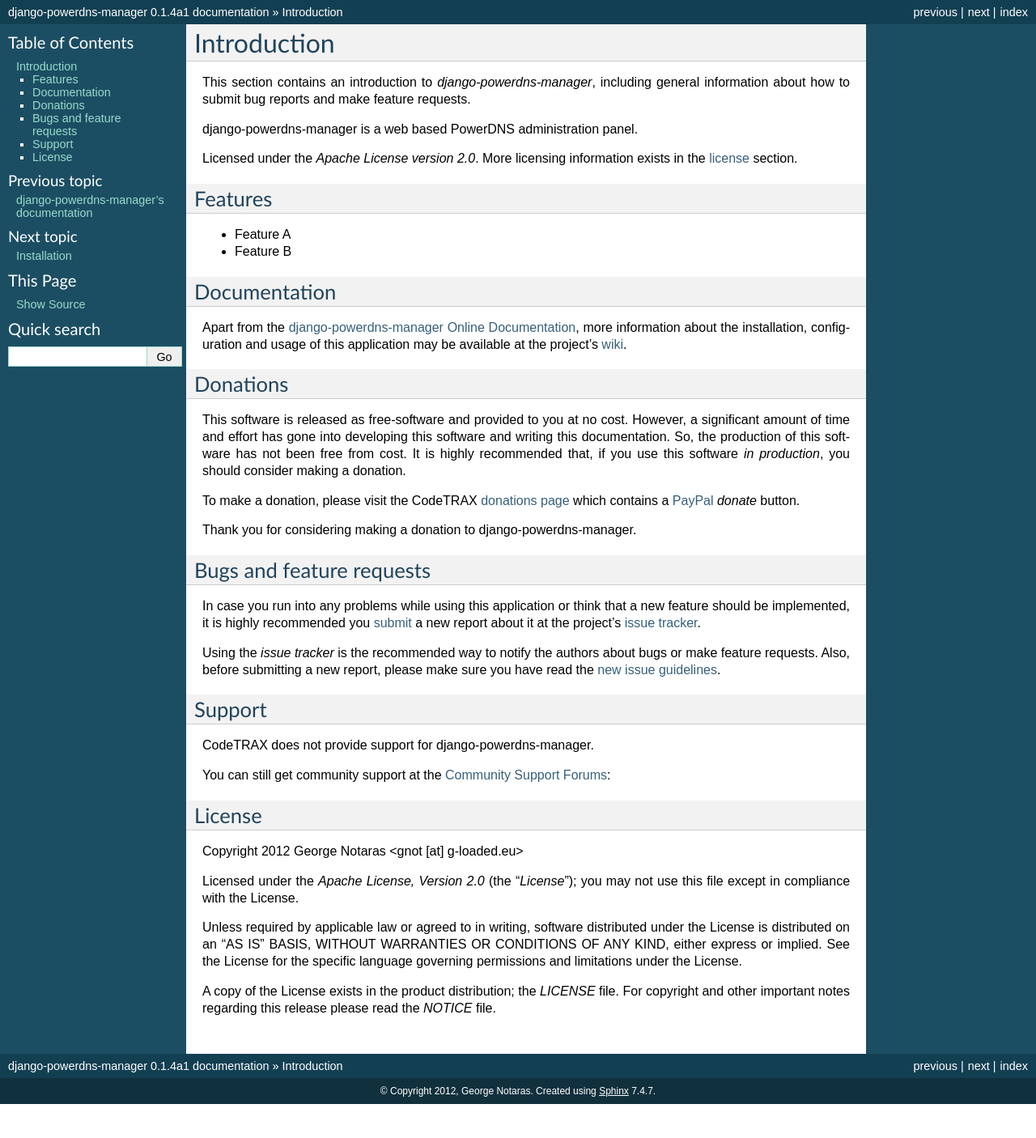
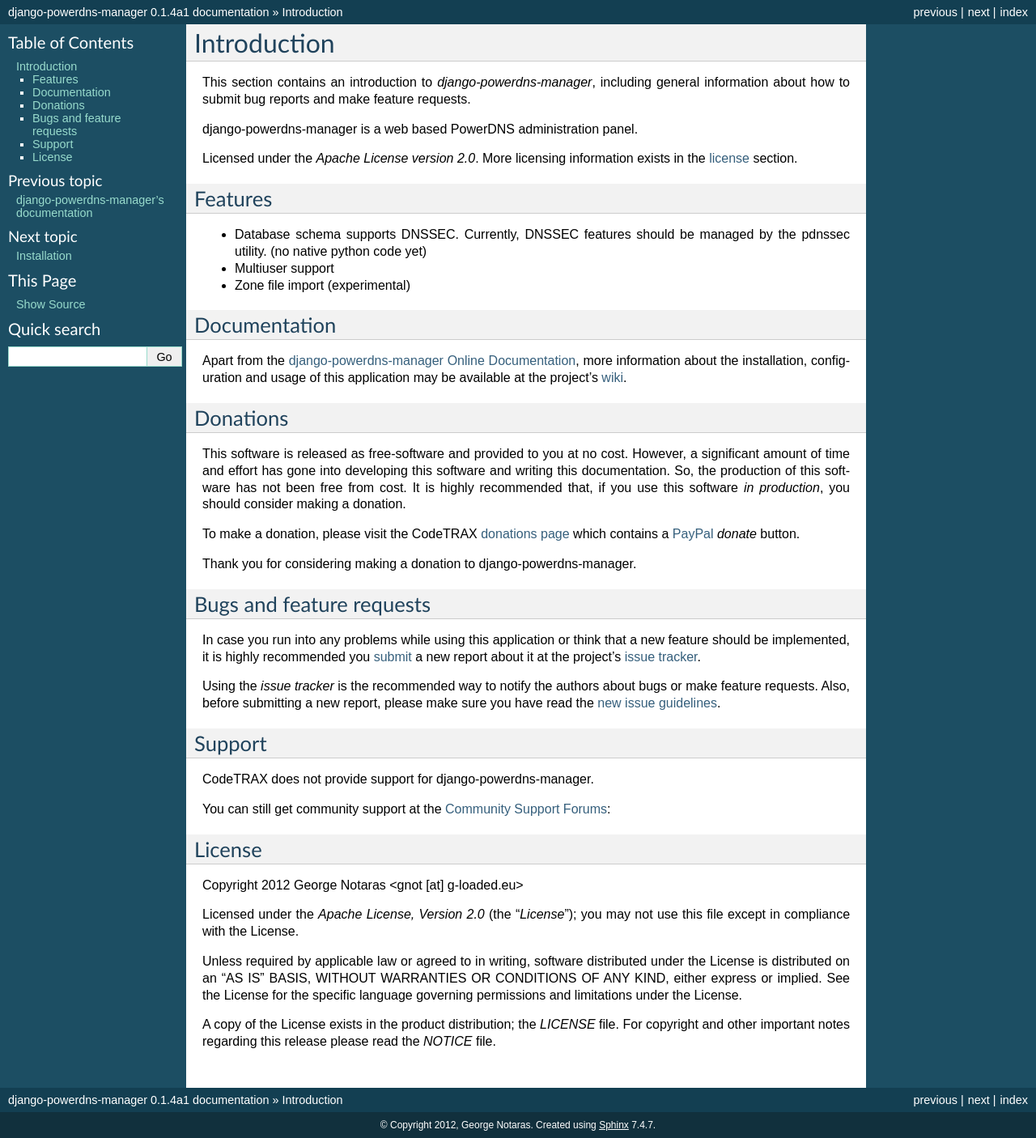
Before and after one commit to kumina/django-powerdns-manager, a Sphinx documentation site: the page built from docs/introduction.rst, in a window 1280 px wide. Shown: the whole page at 81% size. Built offline with Sphinx 7.4.7, drawn with Linux system fonts in a browser that asks for light colours; before the commit the page ends 1364 px from its top, so only the background shows below that.

Commit message:
Fixed source code repository link and updated features.

```diff
--- a/docs/index.rst
+++ b/docs/index.rst
@@ -21,7 +21,7 @@
 
 | **Author**: `George Notaras <http://www.g-loaded.eu/>`_
 | **Development Web Site**: `django-powerdns-manager project <http://www.codetrax.org/projects/django-powerdns-manager>`_
-| **Source Code Repository**: `django-powerdns-manager source code <https://source.codetrax.org/hgroot/django-powerdns-manager>`_
+| **Source Code Repository**: `django-powerdns-manager source code <https://bitbucket.org/gnotaras/django-powerdns-manager>`_
 | **Documentation**: `django-powerdns-manager documentation <http://packages.python.org/django-powerdns-manager>`_
 | **Downloads**: `django-powerdns-manager releases <http://pypi.python.org/pypi/django-powerdns-manager>`_
 
--- a/docs/introduction.rst
+++ b/docs/introduction.rst
@@ -15,8 +15,9 @@
 Features
 ========
 
-- Feature A
-- Feature B
+- Database schema supports DNSSEC. Currently, DNSSEC features should be managed by the pdnssec utility. (no native python code yet)
+- Multiuser support
+- Zone file import (experimental)
 
 
 Documentation
```
Also changed, not shown: 1 other file.
